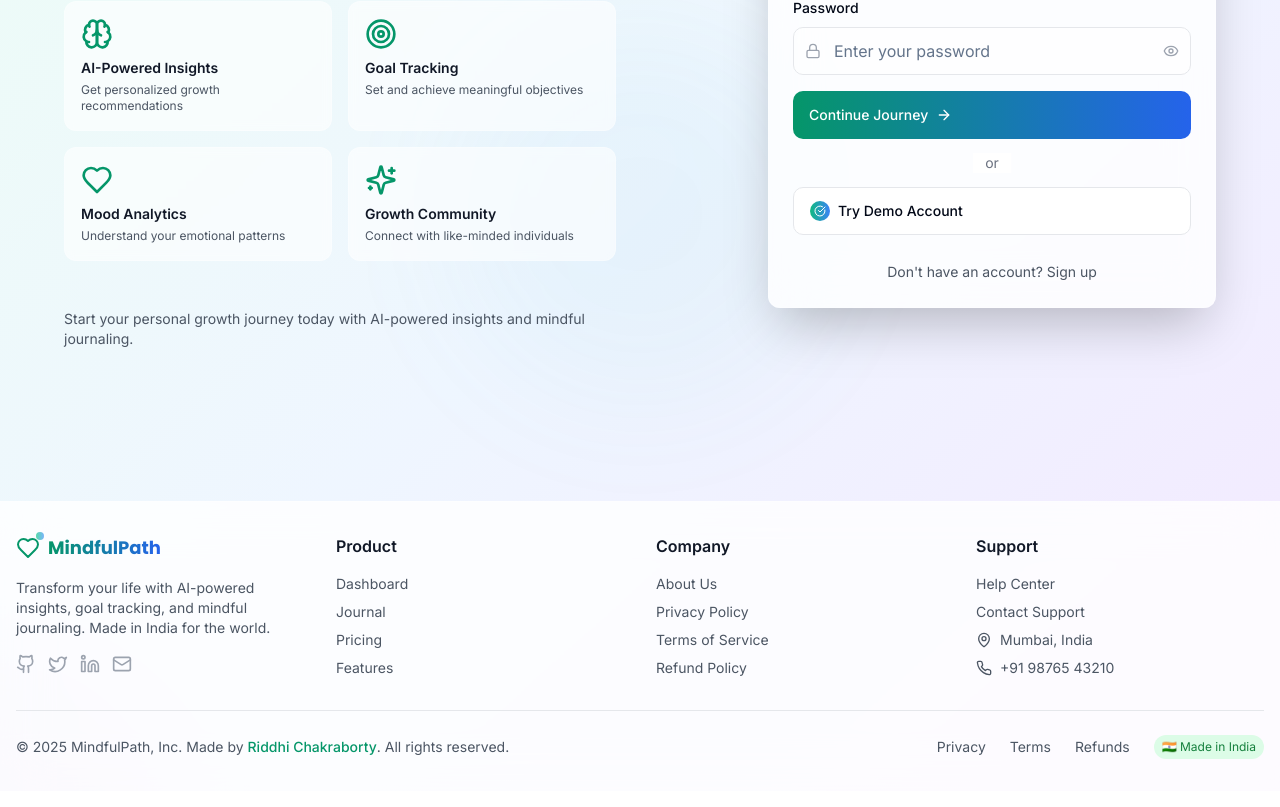
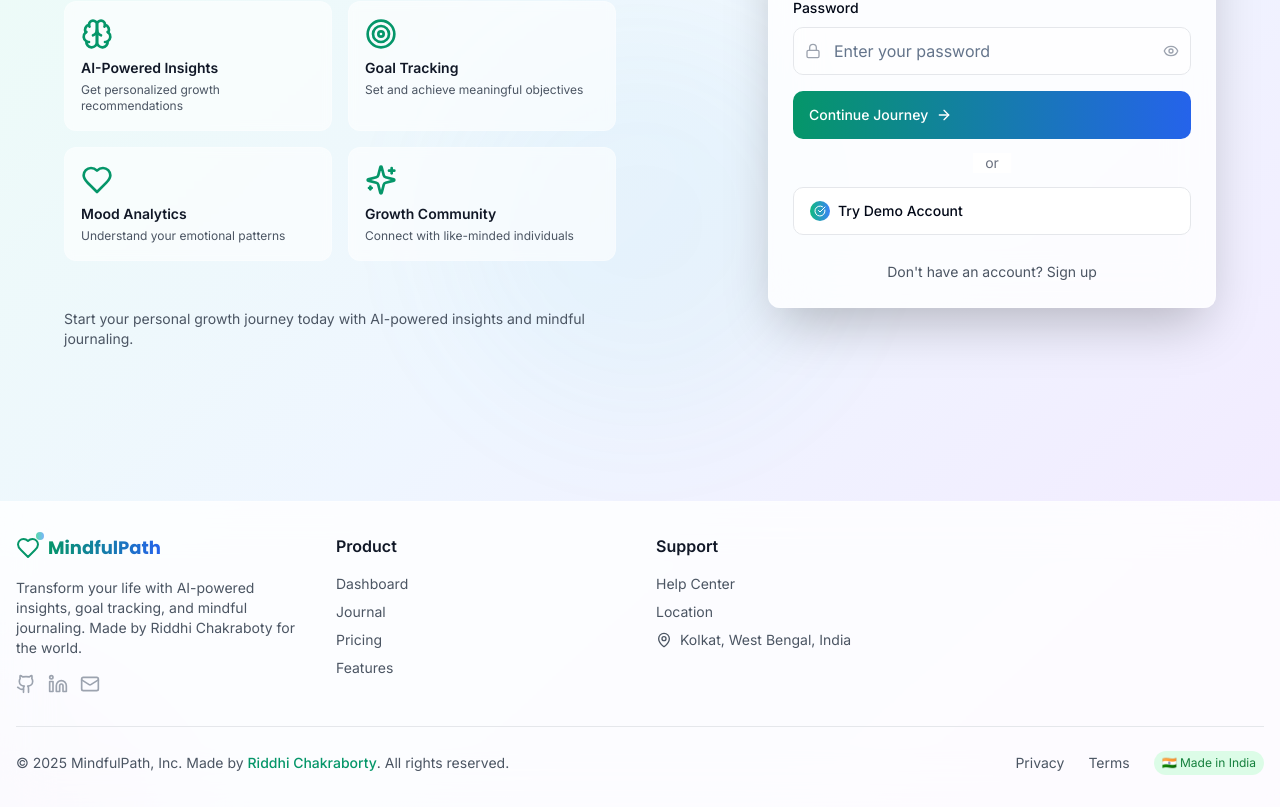
Before and after one commit to riddhi-testcases/MindfulPath, a Next.js app: page /auth in a window 1280 px wide. Shown: the part 363-1170 px from the top of the page. Built offline with nearby package versions, Linux system fonts and the light colour scheme.

Commit message:
Update footer.jsx

```diff
--- a/components/footer.jsx
+++ b/components/footer.jsx
@@ -20,12 +20,12 @@ export function Footer() {
               </span>
             </div>
             <p className="text-sm text-gray-600 max-w-xs">
-              Transform your life with AI-powered insights, goal tracking, and mindful journaling. Made in India for the
+              Transform your life with AI-powered insights, goal tracking, and mindful journaling. Made by Riddhi Chakraboty for the
               world.
             </p>
             <div className="flex items-center gap-3">
               <Link
-                href="https://github.com/riddhichakraborty"
+                href="https://github.com/riddhi-testcases"
                 className="text-gray-400 hover:text-emerald-600 transition-colors duration-300"
                 target="_blank"
                 rel="noopener noreferrer"
@@ -33,15 +33,7 @@ export function Footer() {
                 <Github className="w-5 h-5" />
               </Link>
               <Link
-                href="https://twitter.com/riddhichakraborty"
-                className="text-gray-400 hover:text-emerald-600 transition-colors duration-300"
-                target="_blank"
-                rel="noopener noreferrer"
-              >
-                <Twitter className="w-5 h-5" />
-              </Link>
-              <Link
-                href="https://linkedin.com/in/riddhichakraborty"
+                href="https://www.linkedin.com/in/riddhi-chakraborty-334069279"
                 className="text-gray-400 hover:text-emerald-600 transition-colors duration-300"
                 target="_blank"
                 rel="noopener noreferrer"
@@ -49,7 +41,7 @@ export function Footer() {
                 <Linkedin className="w-5 h-5" />
               </Link>
               <Link
-                href="mailto:riddhi@mindfulpath.com"
+                href="mailto:chakrabortyriddhi88@gmail.com"
                 className="text-gray-400 hover:text-emerald-600 transition-colors duration-300"
               >
                 <Mail className="w-5 h-5" />
@@ -88,37 +80,6 @@ export function Footer() {
             </div>
           </div>
 
-          {/* Company Links */}
-          <div className="space-y-4">
-            <h3 className="font-semibold text-gray-900">Company</h3>
-            <div className="space-y-2">
-              <Link
-                href="/about"
-                className="block text-sm text-gray-600 hover:text-emerald-600 transition-colors duration-300"
-              >
-                About Us
-              </Link>
-              <Link
-                href="/privacy"
-                className="block text-sm text-gray-600 hover:text-emerald-600 transition-colors duration-300"
-              >
-                Privacy Policy
-              </Link>
-              <Link
-                href="/terms"
-                className="block text-sm text-gray-600 hover:text-emerald-600 transition-colors duration-300"
-              >
-                Terms of Service
-              </Link>
-              <Link
-                href="/refund"
-                className="block text-sm text-gray-600 hover:text-emerald-600 transition-colors duration-300"
-              >
-                Refund Policy
-              </Link>
-            </div>
-          </div>
-
           {/* Support & Contact */}
           <div className="space-y-4">
             <h3 className="font-semibold text-gray-900">Support</h3>
@@ -133,15 +94,11 @@ export function Footer() {
                 href="/contact"
                 className="block text-sm text-gray-600 hover:text-emerald-600 transition-colors duration-300"
               >
-                Contact Support
+                Location
               </Link>
               <div className="flex items-center gap-2 text-sm text-gray-600">
                 <MapPin className="w-4 h-4" />
-                <span>Mumbai, India</span>
-              </div>
-              <div className="flex items-center gap-2 text-sm text-gray-600">
-                <Phone className="w-4 h-4" />
-                <span>+91 98765 43210</span>
+                <span>Kolkat, West Bengal, India</span>
               </div>
             </div>
           </div>
@@ -153,7 +110,7 @@ export function Footer() {
             <div className="text-sm text-gray-600 text-center md:text-left">
               © 2025 MindfulPath, Inc. Made by{" "}
               <Link
-                href="https://github.com/riddhichakraborty"
+                href="https://github.com/riddhi-testcases"
                 className="font-medium text-emerald-600 hover:text-emerald-700 transition-colors duration-300"
                 target="_blank"
                 rel="noopener noreferrer"
@@ -169,9 +126,6 @@ export function Footer() {
               <Link href="/terms" className="hover:text-emerald-600 transition-colors duration-300">
                 Terms
               </Link>
-              <Link href="/refund" className="hover:text-emerald-600 transition-colors duration-300">
-                Refunds
-              </Link>
               <span className="text-xs bg-green-100 text-green-700 px-2 py-1 rounded-full">🇮🇳 Made in India</span>
             </div>
           </div>
```
